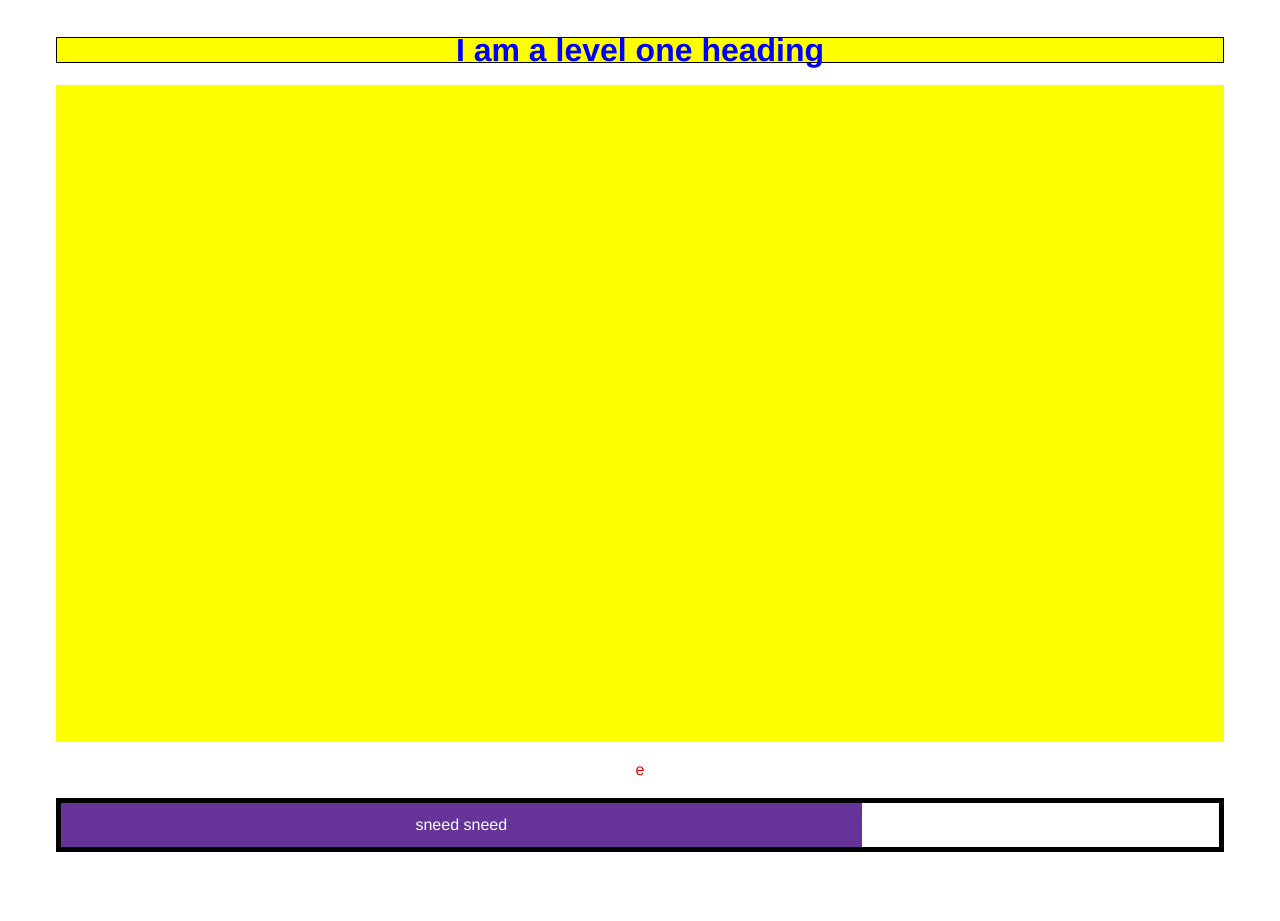
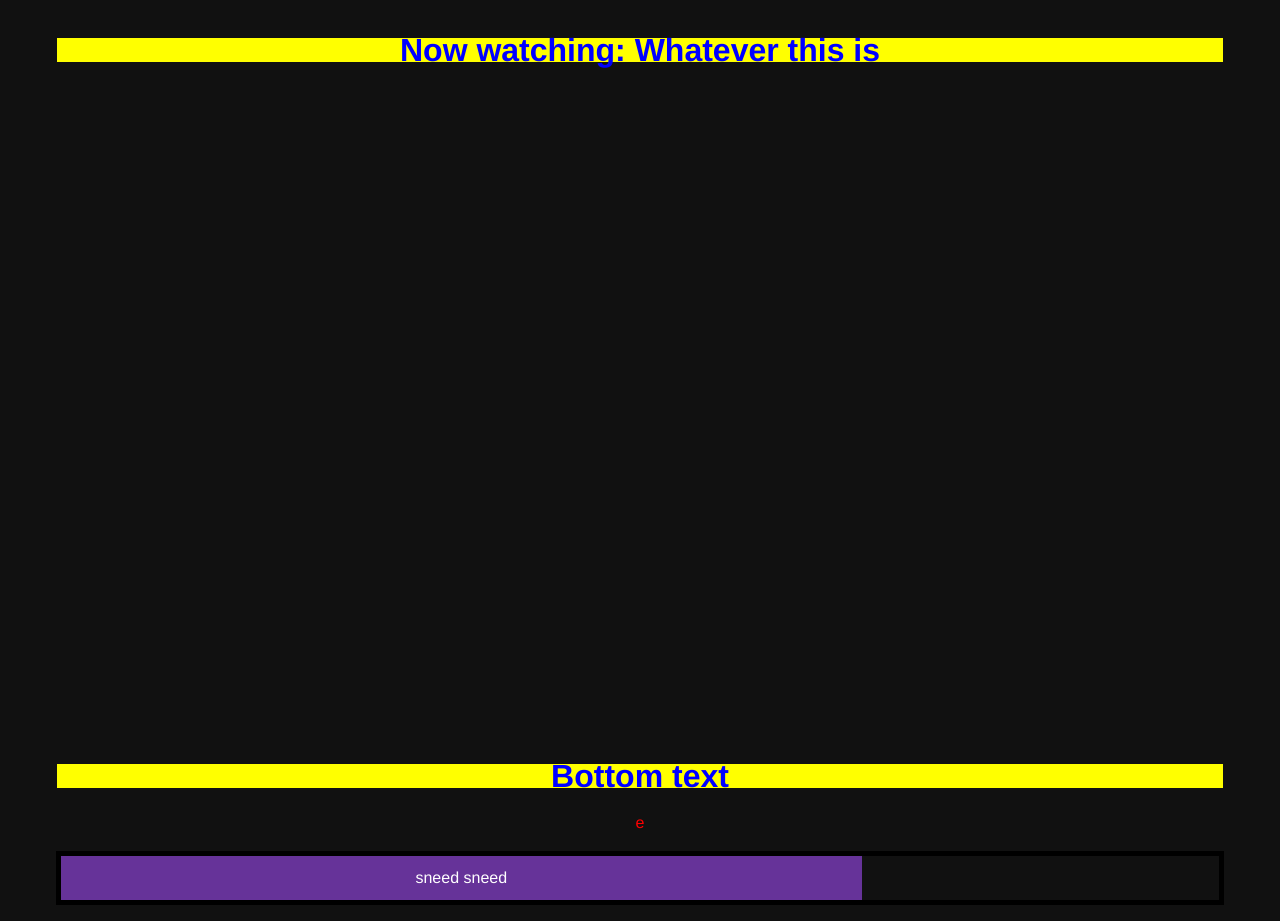
Before and after one commit to krcdavis/rewatchr, a plain HTML site: page index.html in a window 1280 px wide. Before the commit the page ends 868 px from the top, so only its background shows below. Drawn offline with nearby package versions, Linux system fonts and the light colour scheme.

Commit message:
Add files via upload

```diff
--- a/index.html
+++ b/index.html
@@ -4,15 +4,19 @@
     <meta charset="utf-8" />
     <title>Shneeb scneed snbeeb sbeevd</title>
     <link rel="stylesheet" href="styles.css" />
+    <script src="https://ajax.googleapis.com/ajax/libs/jquery/3.6.1/jquery.min.js"></script>
     <script src="engine.js"></script>
   </head>
 
   <body>
-    <h1>I am a level one heading</h1>
+    <h1>Now watching: Whatever this is</h1>
 
-<div class="contain" id = "container">
-<div class='vibeo' id="videobox"></div>
-</div>
+
+	<div class="contain" id = "container">
+	 <div id="videobox"></div>
+	</div>
+ <h1>Bottom text</h1>
+
 
     <p id = "shneg">
       e
--- a/styles.css
+++ b/styles.css
@@ -1,7 +1,7 @@
 h1 {
   color: blue;
   background-color: yellow;
-  border: 1px solid black;
+  border: 1px solid #111111;
 }
 
 p {
@@ -10,6 +10,7 @@ p {
 
 
 body {
+  background-color: #111111;
   font: 1em/150% Helvetica, Arial, sans-serif;
   padding: 1em;
   margin: 0 auto;
@@ -33,7 +34,6 @@ body {
 .contain {
     position: relative;
     width: 100%;
-    background-color: yellow;
     height: 0;
     padding-bottom: 56.25%;
 }
```
